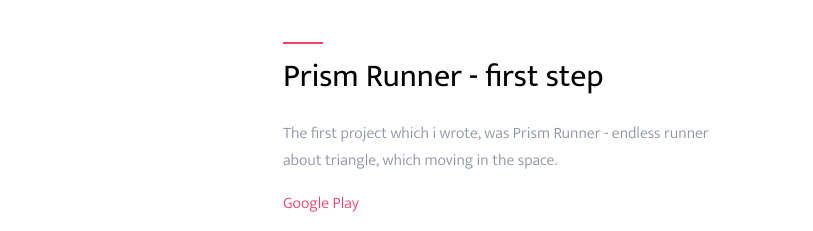
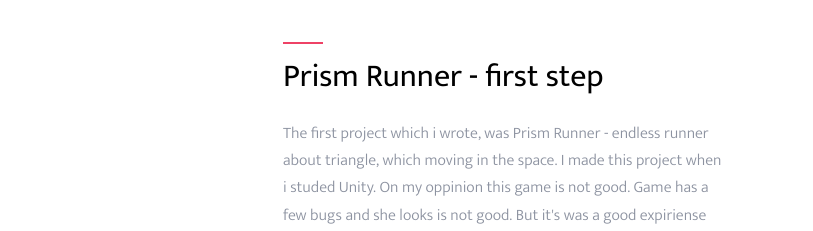
Before and after one commit to SongToSoft/Site, a plain HTML site: page docs/index.html in a window 1280 px wide. Shown: the part 680-911 px from the top of the page, 467-1280 px from the left. Drawn offline with Linux system fonts and the light colour scheme; files whose address does not match are found by name.

Commit message:
Update index.html

```diff
--- a/docs/index.html
+++ b/docs/index.html
@@ -98,7 +98,7 @@
             <div class="site-section-heading pt-3 mb-4">
               <h2 class="text-black">Prism Runner - first step</h2>
             </div>
-            <p>The first project which i wrote, was Prism Runner - endless runner about triangle, which moving in the space. </p>
+            <p>The first project which i wrote, was Prism Runner - endless runner about triangle, which moving in the space. I made this project when i studed Unity. On my oppinion this game is not good. Game has a few bugs and she looks is not good. But it's was a good expiriense for me. Prism Runner became a first game that i published on Googl Play and added in that game online services: leaderboard and achievements. In all, i think the time that i left on this project was a good for me.</p>
               <p>
                 <a href="https://play.google.com/store/apps/details?id=songtosoft.prismrunner">Google Play</a></p>
               <p>
```
